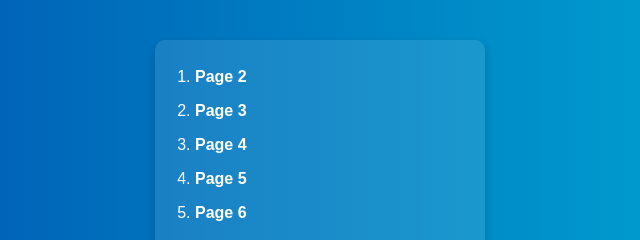
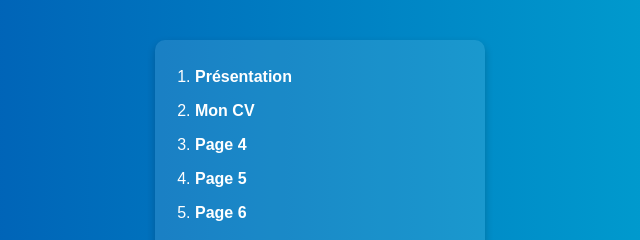
Before and after one commit to naimdeen62-debug/Dee-n1, a plain HTML site: page menuForm.html in a window 1280 px wide. Shown: the top 240 px of the page, 320-960 px from the left. Drawn offline with Linux system fonts and the light colour scheme.

Commit message:
menuForm.html

```diff
--- a/menuForm.html
+++ b/menuForm.html
@@ -11,8 +11,8 @@
 
   <nav>
     <ol>
-      <li><a href="page2.html" target="affiche">Page 2</a></li>
-      <li><a href="page3.html" target="affiche">Page 3</a></li>
+      <li><a href="page2.html" target="affiche">Présentation</a></li>
+      <li><a href="page3.html" target="affiche">Mon CV</a></li>
       <li><a href="page4.html" target="affiche">Page 4</a></li>
       <li><a href="page41.html" target="affiche">Page 5</a></li>
       <li><a href="Page6 .html" target="affiche">Page 6</a></li>
```
